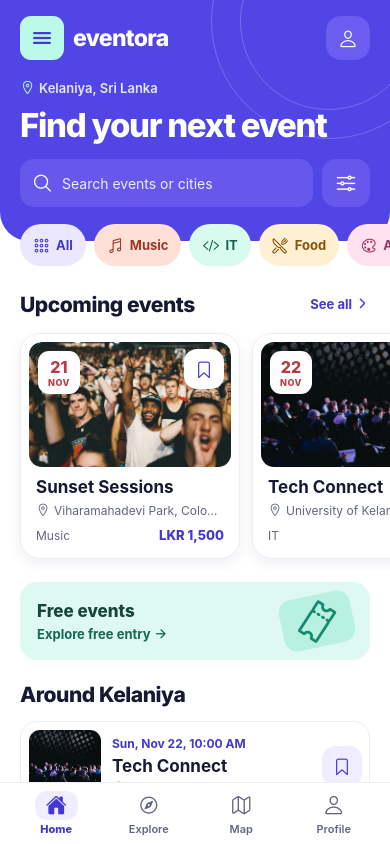
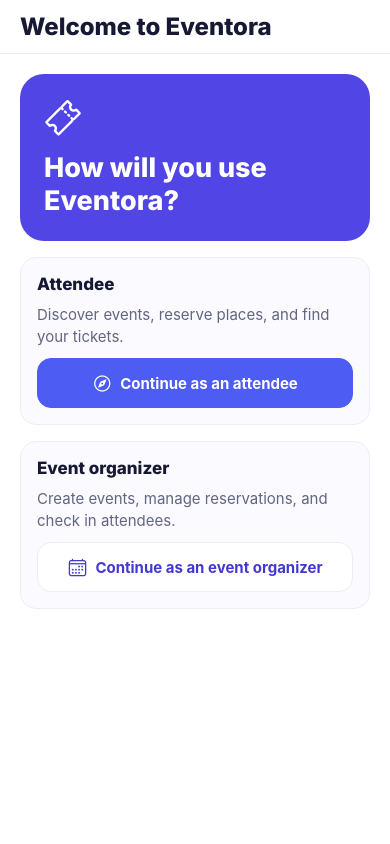
Before and after one commit to Darani-Wickramasinghe/Event-Go, a React Native app: screen / in a window 390 px wide. Built offline with nearby package versions, Linux system fonts and the light colour scheme.

Commit message:
Route attendees and organizers from launch

```diff
--- a/App.js
+++ b/App.js
@@ -19,6 +19,7 @@ import { AdminScreen, ReportScreen } from './src/screens/OperationsScreen';
 import { OrganizerScreen } from './src/screens/OrganizerScreen';
 import { ProfileScreen, SettingsScreen, SideMenu } from './src/screens/ProfileScreen';
 import ReservationScreen from './src/screens/ReservationScreen';
+import RoleScreen from './src/screens/RoleScreen';
 import SavedEventsScreen from './src/screens/SavedEventsScreen';
 import { ReservationsList, TicketScreen } from './src/screens/TicketsScreen';
 import { colors, headingFont } from './src/theme';
@@ -46,6 +47,8 @@ export default function App() {
 }
 
 function Eventora() {
+  const [role, setRole] = useState(null);
+  const [linkedEventId, setLinkedEventId] = useState(null);
   const [tab, setTab] = useState('Home');
   const [pages, setPages] = useState([]);
   const [menuOpen, setMenuOpen] = useState(false);
@@ -63,7 +66,7 @@ function Eventora() {
     .sort((first, second) => eventTime(first) - eventTime(second))[0];
 
   const isDiscovery = tab === 'Home' || tab === 'Explore';
-  const purpleTop = isDiscovery && !page && ready;
+  const purpleTop = role === 'attendee' && isDiscovery && !page && ready;
 
   useEffect(() => {
     if (!page) return;
@@ -72,7 +75,7 @@ function Eventora() {
       return true;
     });
     return () => back.remove();
-  }, [page]);
+  }, [page, role, pages.length]);
 
   useEffect(() => {
     if (!ready) return;
@@ -87,12 +90,34 @@ function Eventora() {
       } catch {
         return;
       }
-      if (publicEvents.some((item) => item.id === id)) setPages([{ name: 'event', eventId: id }]);
+      if (id) setLinkedEventId(id);
     }
     Linking.getInitialURL().then(openLink).catch(() => {});
     const subscription = Linking.addEventListener('url', ({ url }) => openLink(url));
     return () => { active = false; subscription.remove(); };
   }, [ready]);
+
+  useEffect(() => {
+    if (role !== 'attendee' || !linkedEventId) return;
+    if (publicEvents.some((item) => item.id === linkedEventId)) {
+      setPages([{ name: 'event', eventId: linkedEventId }]);
+    }
+    setLinkedEventId(null);
+  }, [role, linkedEventId, events]);
+
+  function switchRole() {
+    setPages([]);
+    setMenuOpen(false);
+    setTab('Home');
+    setRole(null);
+  }
+
+  function selectRole(nextRole) {
+    setRole(nextRole);
+    if (nextRole === 'organizer' && (!data.signedIn || !data.profile.email)) {
+      open(data.profile.email ? 'signIn' : 'signUp');
+    }
+  }
 
   function open(name, params = {}) {
     setPages((current) => [...current, { name, ...params }]);
@@ -103,6 +128,10 @@ function Eventora() {
   }
 
   function goBack() {
+    if (role === 'organizer' && pages.length === 1 && ['signIn', 'signUp'].includes(page.name)) {
+      switchRole();
+      return;
+    }
     setPages((current) => current.slice(0, -1));
   }
 
@@ -151,6 +180,11 @@ function Eventora() {
 
   function renderPage() {
     if (!ready) return <Page title="Eventora"><Copy>Loading your events…</Copy></Page>;
+    if (!role) return <RoleScreen onSelect={selectRole} />;
+    if (role === 'organizer' && !page) {
+      return <OrganizerScreen data={data} events={events} onBack={switchRole} onSave={saveEvent} onStatus={setEventStatus} onScan={checkIn}
+        onApply={applyForOrganizer} onOpenAdmin={() => open('admin')} onOpenSettings={() => open('settings')} />;
+    }
     switch (page?.name) {
       case 'event': {
         const booking = bookings.find((item) => item.eventId === event.id && item.status === 'Confirmed')
@@ -172,16 +206,16 @@ function Eventora() {
       case 'signIn':
       case 'signUp': {
         const signUp = page.name === 'signUp';
-        return <AccountScreen key={page.name} signUp={signUp} profile={data.profile} onBack={goBack}
+        return <AccountScreen key={page.name} signUp={signUp} role={role} profile={data.profile} onBack={goBack}
           onSwitch={() => replace(signUp ? 'signIn' : 'signUp', { next: page.next })}
-          onContinue={({ name, email }) => {
+          onContinue={({ name, email, city, organization }) => {
             update((current) => {
               if (signUp && current.profile.email) throw new Error('This device already has a demo account. Use Log in.');
               if (!signUp && current.profile.email !== email) throw new Error('That email does not match a demo account on this device.');
-              return { ...current, signedIn: true, profile: signUp ? { ...current.profile, name, email } : current.profile };
+              return { ...current, signedIn: true, profile: signUp ? { ...current.profile, name, email, city, organization } : current.profile };
             });
             if (page.next) replace(page.next.name, page.next);
-            else goBack();
+            else setPages((current) => current.slice(0, -1));
           }} />;
       }
       case 'reservation':
@@ -208,18 +242,11 @@ function Eventora() {
       case 'settings':
         return <SettingsScreen profile={data.profile} signedIn={data.signedIn} onBack={goBack}
           onSave={(profile) => { update((current) => ({ ...current, profile })); goBack(); }}
-          onSignOut={() => { update((current) => ({ ...current, signedIn: false })); setPages([]); }} />;
+          onSignOut={() => { update((current) => ({ ...current, signedIn: false })); switchRole(); }} />;
       case 'notifications':
         return <NotificationsScreen data={data} events={events} onBack={goBack}
           onSettings={() => open('settings')} onRead={markNoticesRead}
           onOpen={({ bookingId, eventId }) => bookingId ? openTicket(bookingId) : open('event', { eventId })} />;
-      case 'organizer':
-        return <OrganizerScreen data={data} events={events} onBack={goBack} onSave={saveEvent}
-          onStatus={setEventStatus} onScan={checkIn}
-          onApply={(organizerApplication) => update((current) => ({
-            ...current, organizerApplication, organizerAccess: 'Pending',
-            audit: [`Organizer application · ${organizerApplication.organization}`, ...current.audit],
-          }))} />;
       case 'admin':
         return <AdminScreen data={data} events={events} onBack={goBack}
           onAccess={(status) => update((current) => ({
@@ -244,8 +271,15 @@ function Eventora() {
             nextEvent={nextEvent} />;
         }
         if (tab === 'Map') return <MapScreen events={publicEvents} renderEvent={renderEvent} onOpen={openEvent} city={data.profile.city} />;
-        return <ProfileScreen signedIn={data.signedIn} profile={data.profile} onOpen={open} />;
+        return <ProfileScreen signedIn={data.signedIn} profile={data.profile} onOpen={open} onSwitchRole={switchRole} />;
     }
+  }
+
+  function applyForOrganizer(organizerApplication) {
+    update((current) => ({
+      ...current, organizerApplication, organizerAccess: 'Pending',
+      audit: [`Organizer application · ${organizerApplication.organization}`, ...current.audit],
+    }));
   }
 
   return (
@@ -258,7 +292,7 @@ function Eventora() {
             {renderPage()}
           </View>
         </SafeAreaView>
-        {page ? (
+        {page || role !== 'attendee' ? (
           <SafeAreaView edges={['bottom']} />
         ) : (
           <SafeAreaView edges={['bottom']} style={styles.navigation}>
--- a/src/screens/AccountScreen.js
+++ b/src/screens/AccountScreen.js
@@ -4,18 +4,23 @@ import { StyleSheet, Text, View } from 'react-native';
 import { Action, Copy, Field, Page } from '../components/FlowUI';
 import { colors, headingFont } from '../theme';
 
-export default function AccountScreen({ signUp, profile, onContinue, onSwitch, onBack }) {
+export default function AccountScreen({ signUp, role, profile, onContinue, onSwitch, onBack }) {
   const [name, setName] = useState(profile.name);
   const [email, setEmail] = useState(profile.email ?? '');
+  const [city, setCity] = useState(profile.name ? profile.city : '');
+  const [organization, setOrganization] = useState(profile.organization ?? '');
   const [error, setError] = useState('');
   const title = signUp ? 'Sign up' : 'Log in';
+  const organizer = role === 'organizer';
 
   function submit() {
     const address = email.trim().toLowerCase();
-    if (signUp && !name.trim()) return setError('Enter your display name.');
+    if (signUp && !name.trim()) return setError('Enter your full name.');
     if (!/^[^\s@]+@[^\s@]+\.[^\s@]+$/.test(address)) return setError('Enter a valid email address.');
+    if (signUp && !city.trim()) return setError('Enter your home city.');
+    if (signUp && organizer && !organization.trim()) return setError('Enter your organization name.');
     try {
-      onContinue({ name: name.trim(), email: address });
+      onContinue({ name: name.trim(), email: address, city: city.trim(), organization: organization.trim() });
     } catch (failure) {
       setError(failure.message);
     }
@@ -27,10 +32,12 @@ export default function AccountScreen({ signUp, profile, onContinue, onSwitch, o
         <View style={styles.mark}><Ionicons name="ticket-outline" size={30} color={colors.white} /></View>
         <Text style={styles.wordmark}>Eventora</Text>
       </View>
-      <Copy>{signUp ? 'Create a demo profile on this device. Use a sample email.' : 'Enter the email you used to set up your demo profile on this device.'}</Copy>
-      {signUp && <Field label="Display name" value={name} onChangeText={setName} autoCapitalize="words" maxLength={70} />}
+      <Copy>{organizer ? 'Event organizer' : 'Attendee'} · {signUp ? 'Create a demo profile on this device. All fields are required.' : 'Use the email from your demo profile on this device.'}</Copy>
+      {signUp && <Field label="Full name" value={name} onChangeText={setName} autoCapitalize="words" autoComplete="name" maxLength={70} />}
       <Field label="Email address" value={email} onChangeText={setEmail} autoCapitalize="none" autoCorrect={false}
         keyboardType="email-address" autoComplete="email" placeholder="name@example.com" maxLength={120} onSubmitEditing={submit} />
+      {signUp && <Field label="Home city" value={city} onChangeText={setCity} autoCapitalize="words" placeholder="e.g. Kelaniya" maxLength={50} />}
+      {signUp && organizer && <Field label="Organization name" value={organization} onChangeText={setOrganization} autoCapitalize="words" maxLength={80} />}
       {!!error && <Copy alert>{error}</Copy>}
       <Action label={signUp ? 'Create demo account' : 'Log in to demo'} icon="arrow-forward" onPress={submit} />
       {(!signUp || profile.email || !profile.name) && (
--- a/src/screens/ProfileScreen.js
+++ b/src/screens/ProfileScreen.js
@@ -5,7 +5,7 @@ import { Action, Choices, Copy, Field, Page, Panel } from '../components/FlowUI'
 import { categories } from '../data/events';
 import { colors } from '../theme';
 
-export function ProfileScreen({ signedIn, profile, onOpen }) {
+export function ProfileScreen({ signedIn, profile, onOpen, onSwitchRole }) {
   return (
     <Page title="Profile">
       <Panel title={signedIn ? profile.name : 'Guest'}>
@@ -24,11 +24,7 @@ export function ProfileScreen({ signedIn, profile, onOpen }) {
         )}
       </Panel>
       <PersonalTools onOpen={onOpen} />
-      <Panel title="Demo tools">
-        <Copy>Try the organizer and moderator workflows on this device.</Copy>
-        <Action label="Organizer dashboard" secondary onPress={() => onOpen('organizer')} />
-        <Action label="Admin workspace" secondary onPress={() => onOpen('admin')} />
-      </Panel>
+      <Action label="Switch role" secondary onPress={onSwitchRole} />
     </Page>
   );
 }
--- /dev/null
+++ b/src/screens/RoleScreen.js
@@ -0,0 +1,28 @@
+import Ionicons from '@expo/vector-icons/Ionicons';
+import { StyleSheet, Text, View } from 'react-native';
+import { Action, Copy, Page, Panel } from '../components/FlowUI';
+import { colors, headingFont } from '../theme';
+
+export default function RoleScreen({ onSelect }) {
+  return (
+    <Page title="Welcome to Eventora">
+      <View style={styles.hero}>
+        <Ionicons name="ticket-outline" size={38} color={colors.white} />
+        <Text accessibilityRole="header" style={styles.title}>How will you use Eventora?</Text>
+      </View>
+      <Panel title="Attendee">
+        <Copy>Discover events, reserve places, and find your tickets.</Copy>
+        <Action label="Continue as an attendee" icon="compass-outline" onPress={() => onSelect('attendee')} />
+      </Panel>
+      <Panel title="Event organizer">
+        <Copy>Create events, manage reservations, and check in attendees.</Copy>
+        <Action label="Continue as an event organizer" icon="calendar-outline" secondary onPress={() => onSelect('organizer')} />
+      </Panel>
+    </Page>
+  );
+}
+
+const styles = StyleSheet.create({
+  hero: { backgroundColor: colors.purple, borderRadius: 24, padding: 24, gap: 12 },
+  title: { color: colors.white, fontFamily: headingFont, fontSize: 27 },
+});
```
Also changed, not shown: src/screens/OrganizerScreen.js (+9 -4 lines), 1 other file (tests, documents, lock files or other folders).
